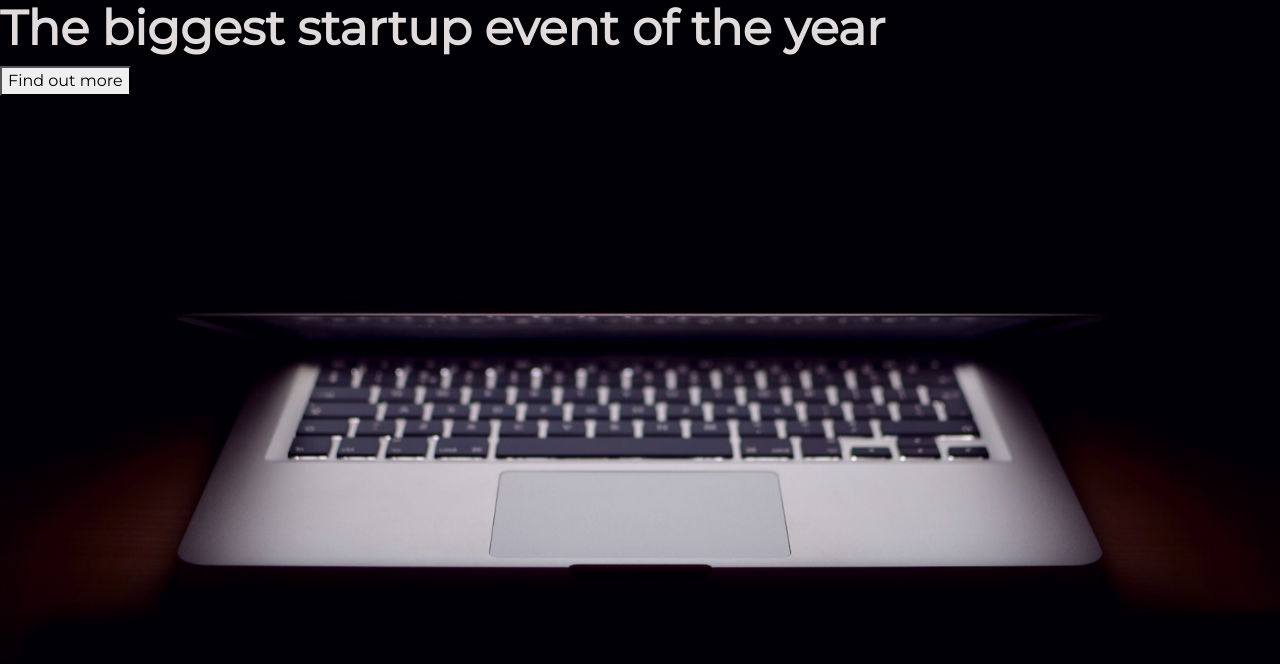
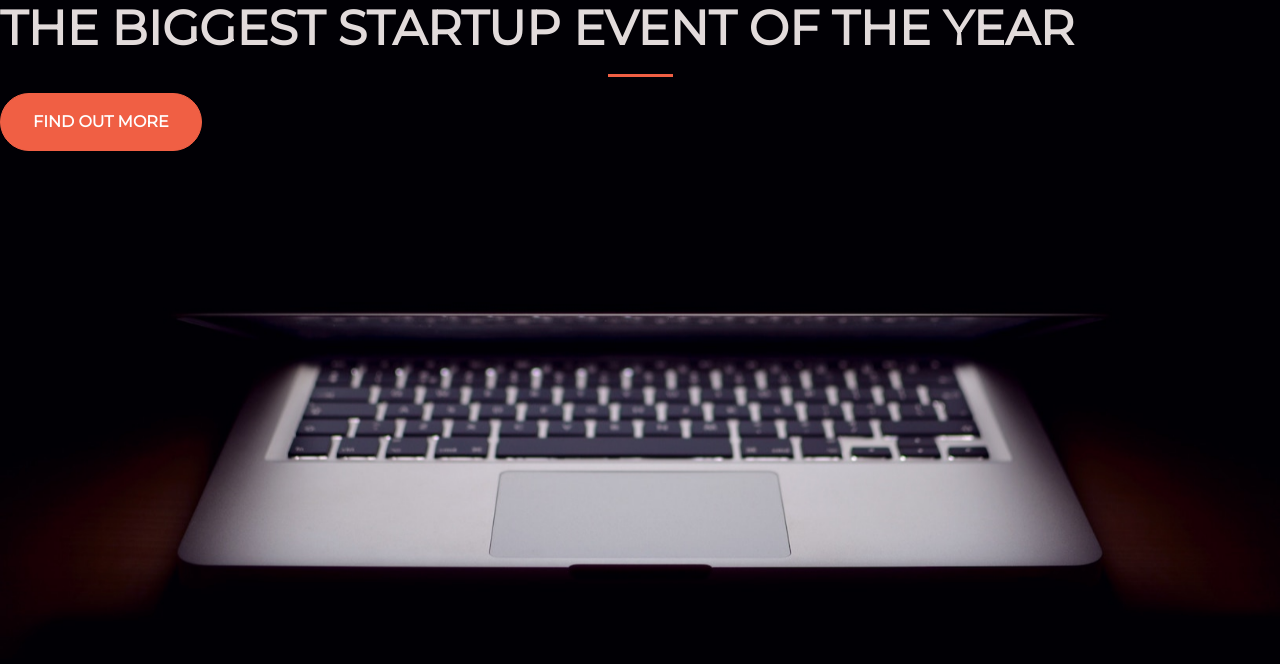
Before and after one commit to JamesMacNV/StartupPage, a plain HTML site: page index.html in a window 1280 px wide. Drawn offline with nearby package versions, Linux system fonts and the light colour scheme.

Commit message:
Arranged layout.

```diff
--- a/index.html
+++ b/index.html
@@ -15,7 +15,8 @@
     <link rel="stylesheet" type="text/css" href="style.css">
   </head>
   <body>
-    <h1><strong>The biggest startup event of the year</strong></h1>
-    <button>Find out more</button>
+    <h1 class="text-uppercase"><strong>The biggest startup event of the year</strong></h1>
+    <hr>
+    <button class="btn btn-primary btn-xl">Find out more</button>
   </body>
 </html>
--- a/style.css
+++ b/style.css
@@ -15,3 +15,29 @@ h1 {
   color: #e2dbdb;
 
 }
+
+hr {
+  border-color: #F05F44;
+  border-width: 3px;
+  max-width: 65px;
+}
+.btn {
+  font-weight: 700;
+  border-radius: 300px;
+  text-transform: uppercase;
+}
+
+.btn-primary {
+  background-color: #F05F44;
+  border-color: #F05F44;
+}
+
+.btn-primary:hover {
+  background-color: #EE4B08;
+  border-color: #F05F44;
+  border-width: 4px;
+}
+
+.btn-xl {
+  padding: 1rem 2rem;
+}
```
